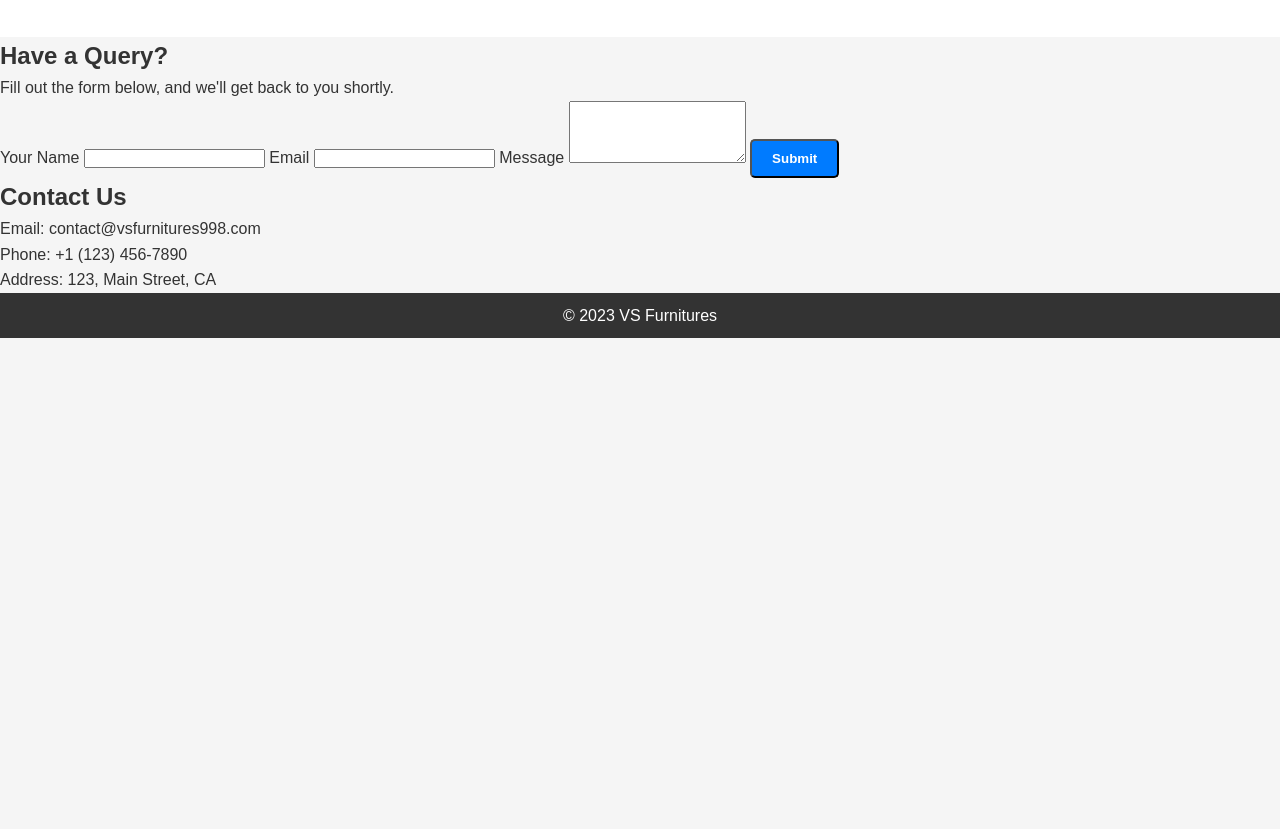
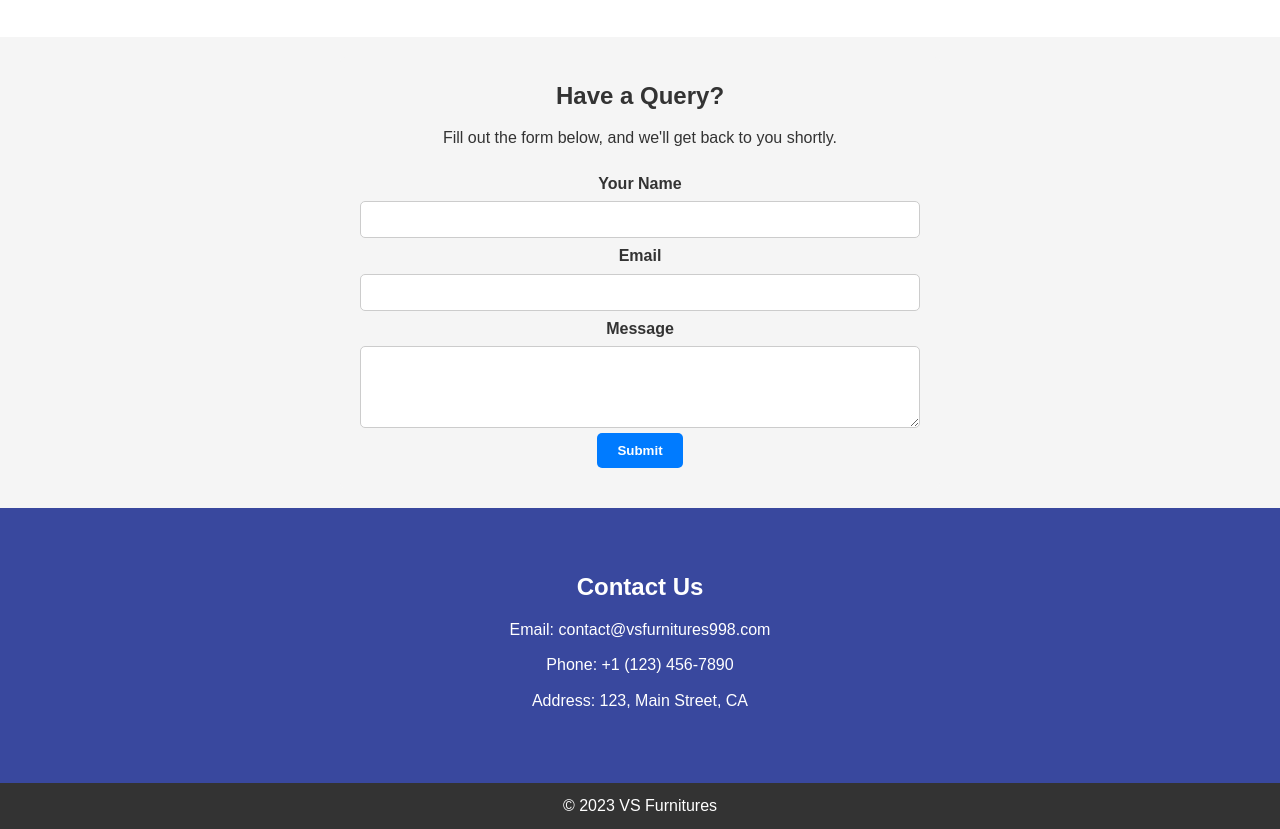
Before and after one commit to GauriRandhir/OCTANET_OCTOBER, a plain HTML site: page Index.html in a window 1280 px wide. Shown: the part 766-1595 px from the top of the page. Before the commit the page ends 1104 px from the top, so only its background shows below. Drawn offline with Linux system fonts and the light colour scheme.

Commit message:
Update styles.css

```diff
--- a/styles.css
+++ b/styles.css
@@ -34,17 +34,24 @@ nav a {
 
 /* Hero section styles */
 .hero {
-    background-image: url("boss_office_05.jpg");
+    background-image: url("pngtree-indoor-office-png-image_2215291.jpg");
+    background-size: cover;
     background-repeat: no-repeat;
-    background-position: center;
-    background-attachment: fixed;
-    background-size: cover;
-    text-align:start;
+    background-position:  center;
+    background-attachment: scroll;
+    text-align: center;
     padding: 100px 0;
-    color:black;
+    color: black;
+    animation: fadeIn 1s ease-in-out;
 
-
-
+}
+@keyframes fadeIn {
+    from {
+        opacity: 0;
+    }
+    to {
+        opacity: 1;
+    }
 }
 .hero-content {
     max-width: 800px;
@@ -118,5 +125,84 @@ footer {
     padding: 10px 15px;
     cursor: pointer;
 }
+/* Style the contact information section */
+.contact-info {
+    background-color: #39489e;
+    color: white;
+    padding: 40px 0;
+    text-align: center;
+    display: flex;
+    justify-content: space-around;
+    flex-wrap: wrap;
+}
 
-/* ... Rest of the styles ... */
+.contact-details{
+    flex: 1;
+    padding: 20px;
+}
+
+.contact-details h2 {
+    font-size: 24px;
+    margin-bottom: 10px;
+}
+
+.contact-details p {
+    font-size: 16px;
+    margin-bottom: 10px;
+}
+
+/* ... Previous styles ... */
+
+/* Style the query form */
+.query-form {
+    background-color: #f5f5f5;
+    padding: 20px;
+    border-radius: 5px;
+    text-align: center;
+    margin: 20px auto;
+    max-width: 600px;
+}
+
+.query-form h2 {
+    font-size: 24px;
+    margin-bottom: 10px;
+}
+
+.query-form p {
+    font-size: 16px;
+    margin-bottom: 20px;
+}
+
+.query-form form {
+    display: flex;
+    flex-direction: column;
+    align-items: center;
+}
+
+.query-form label {
+    font-weight: bold;
+}
+
+.query-form input,
+.query-form textarea {
+    width: 100%;
+    padding: 10px;
+    margin: 5px 0;
+    border: 1px solid #ccc;
+    border-radius: 5px;
+}
+
+.query-form button {
+    background-color: #007bff;
+    color: #fff;
+    border: none;
+    border-radius: 5px;
+    padding: 10px 20px;
+    font-weight: bold;
+    cursor: pointer;
+    transition: background-color 0.3s ease;
+}
+
+.query-form button:hover {
+    background-color: #0056b3;
+}
```
